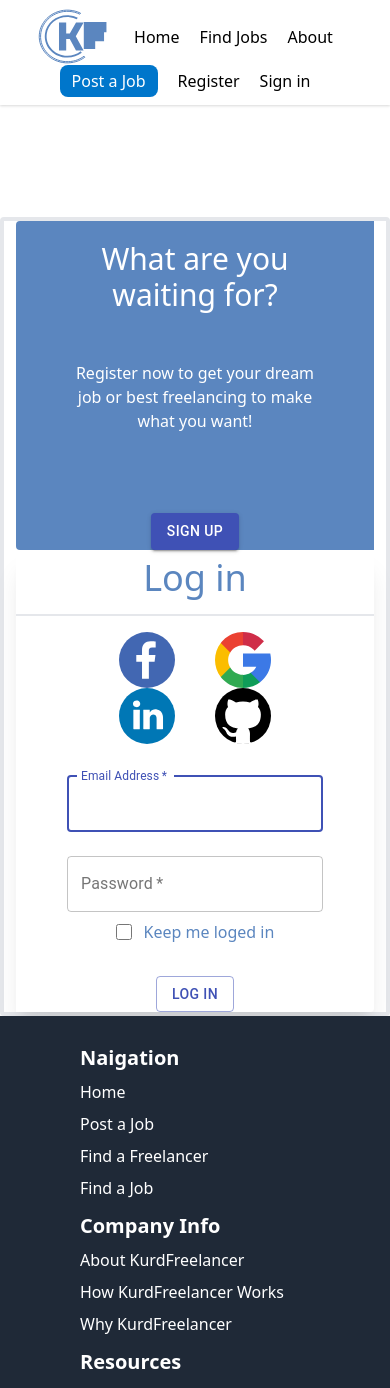
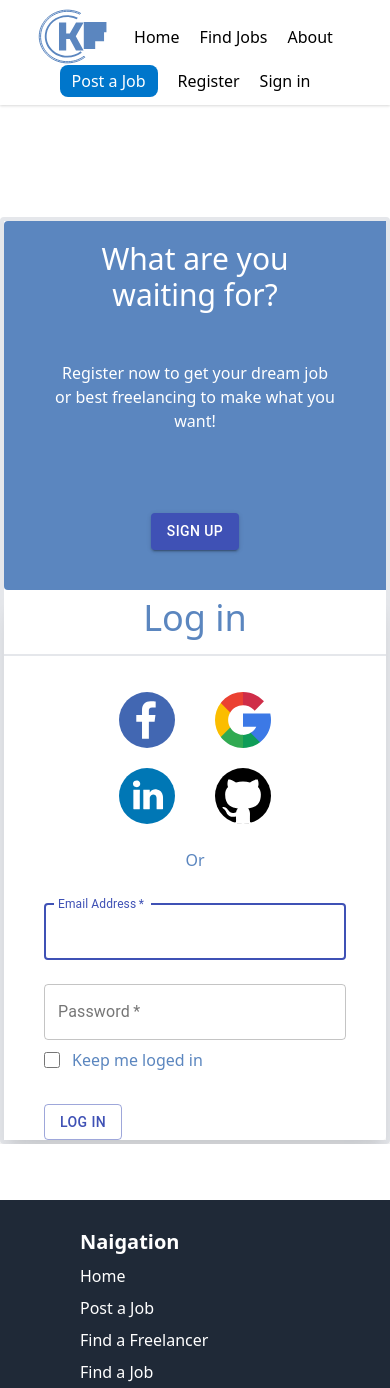
Before and after one commit to abdulbasit-dev/kurd-freelancers, a React (Create React App) app: page /signin in a window 390 px wide. Shown: the top 1388 px of the page. Built offline with nearby package versions, Linux system fonts and the light colour scheme.

Commit message:
signin responsive

```diff
--- a/src/App.js
+++ b/src/App.js
@@ -51,7 +51,7 @@ function App() {
             <Route path='/signin'>
               <Header />
               <SignIn />
-              <Footer />
+              <Footer className="xl:absolute" />
             </Route>
             <Route path='/register'>
               <Header />
--- a/src/pages/SignIn.jsx
+++ b/src/pages/SignIn.jsx
@@ -8,15 +8,15 @@ import Button from '@material-ui/core/Button'
 
 const SignIn = () => {
     return (
-        <div className="flex  justify-center items-center mt-28 overflow-x-hidden">
-            <div className="relative min-h-100 flex rounded container w-full md:w-2/3 border-4  flex-col md:flex-row px-0 justify-center items-center shadow-xl">
-                <div className="flex md:absolute left-0 bg-lightblue w-full rounded-l min-h-full md:w-5/12 flex-col pt-5 px-12 text-white">
+        <div className="flex  justify-center items-center mt-28 overflow-x-hidden mb-14">
+            <div className="relative min-h-100 flex rounded w-full md:w-2/3 border-4  flex-col tablet:flex-row  tablet:px-0 min-w-full tablet:min-w-0  justify-center items-center shadow-xl md:px-20">
+                <div className="flex tablet:absolute left-0 bg-lightblue w-full rounded-l min-h-full tablet:w-5/12 flex-col pt-5 px-12 text-white">
                     <h1 className="text-3xl text-center">What are you</h1>
                     <h1 className="text-3xl text-center ">waiting for?</h1>
                     <p className="text-center mt-12">
                         Register now to get your dream job or best freelancing to make what you want!
                     </p>
-                    <div className="flex justify-center mt-20">
+                    <div className="flex justify-center mt-20 mb-10">
                         <Button variant="contained" color="primary">
                             Sign up
                         </Button>
@@ -24,26 +24,26 @@ const SignIn = () => {
 
 
                 </div>
-                <div className="flex flex-col md:absolute items-center w-full md:w-7/12  rounded-r right-0 text-lightblue min-h-full shadow-xl ">
+                <div className="flex flex-col tablet:absolute items-center w-full tablet:w-7/12  rounded-r right-0 text-lightblue min-h-full shadow-xl ">
                     <h1 className="text-4xl mt-2">Log in</h1>
-                    <div className="border w-96 max-w-full my-4"></div>
-                    <div className="flex flex-col md:flex-row justify-around items-center w-96 flex-wrap ">
-                        <div className='flex w-1/2 justify-around'>
+                    <div className="border w-96 max-w-full m-4 "></div>
+                    <div className="flex flex-col tablet:flex-row justify-around items-center w-96 flex-wrap">
+                        <div className='flex w-1/2 justify-around mt-5 tablet:mt-0'>
                             <img src={FacebookLogo} alt="Facebook logo" className=" w-14 h-14 cursor-pointer" />
                             <img src={GoogleLogo} alt="Google logo" className=" w-14 h-14 cursor-pointer" />
                         </div>
-                        <div className='flex w-1/2 justify-around'>
+                        <div className='flex w-1/2 justify-around mt-5 tablet:mt-0'>
                             <img src={LinkedInLogo} alt="Linkedin logo" className=" w-14 h-14 cursor-pointer" />
                             <img src={GithubLogo} alt="Github logo"className=" w-14 h-14 cursor-pointer" />
                         </div>
                     </div>
-                    <div className="flex w-96 mb-4 justify-between">
+                    <div className="flex w-96 mb-4 tablet:justify-between justify-center mt-6">
                         <div className="border w-44 hidden sm:block my-4"></div>
-                        <h1 className="mx-3 hidden md:block">Or</h1>
+                        <h1 className="mx-3 tablet:block justify-self-center self-center ">Or</h1>
                         <div className="border w-44 my-4 hidden sm:block"></div>
                     </div>
-                    <form action="" className="flex flex-col items-center w-96">
-                        <div className="w-64 lg:w-96">
+                    <form action="" className="flex flex-col items-center w-96 max-w-full  px-10">
+                        <div className="w-full md:w-64 tablet:w-96">
                             <TextField
                                 variant="outlined"
                                 margin="normal"
@@ -57,7 +57,7 @@ const SignIn = () => {
                                 color="primary"
                             />
                         </div>
-                        <div className="w-64 lg:w-96">
+                        <div className="w-full md:w-64 tablet:w-96">
                             <TextField
                                 variant="outlined"
                                 margin="normal"
@@ -71,14 +71,14 @@ const SignIn = () => {
                             />
                         </div>
 
-                        <div className="flex items-center">
+                        <div className="flex items-center self-start tablet:-mx-10">
                             <input type="checkbox" name="keep-me-loged-in" className="mr-3 w-4 h-4"/>
                             <label htmlFor="keep-me-loged-in">
                                 Keep me loged in
                             </label>
 
                         </div>
-                        <div className="flex mt-8">
+                        <div className="flex mt-8 self-start tablet:-mx-10">
                             <Button variant="outlined" color="primary">
                                 Log in
                             </Button>
--- a/tailwind.config.js
+++ b/tailwind.config.js
@@ -3,6 +3,9 @@ module.exports = {
   darkMode: false, // or 'media' or 'class'
   theme: {
     extend: {
+      screens: {
+        'tablet': '1000px'
+      },
       boxShadow: {
         b: '0 0 4px 4px rgb(20 102 143 / 8%)',
       },
```
Also changed, not shown: 1 other file (tests, documents, lock files or other folders).
